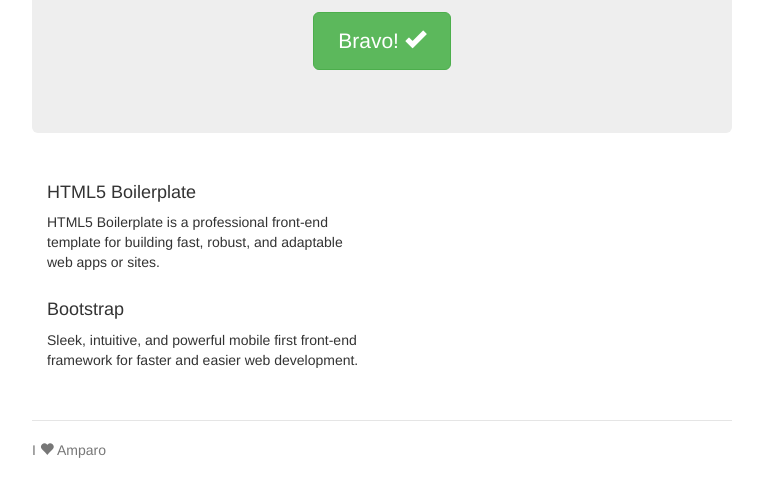
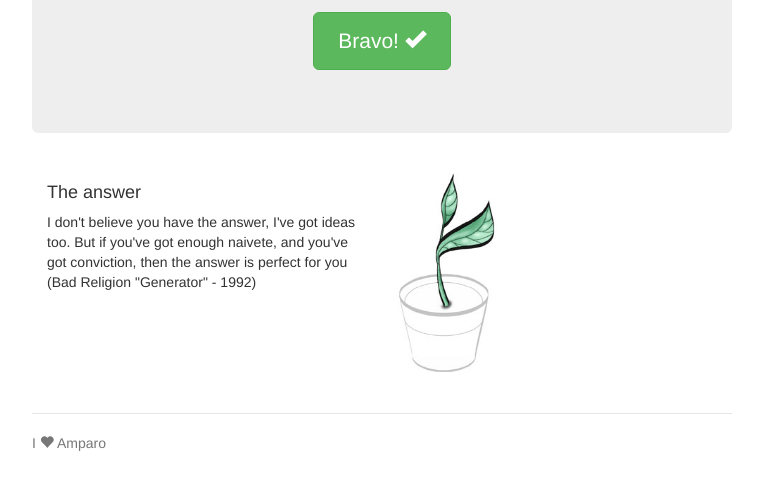
Before and after one commit to jbbarquero/malsolo, a website: page app/index.html in a window 1280 px wide. Shown: the part 290-784 px from the top of the page, without its empty margins (258-1021 px from the left). Drawn offline with nearby package versions, Linux system fonts and the light colour scheme; files that its build step writes are made by us from their sources.

Commit message:
MALSOLO-0002: site updated: see http://malsolo.com/ and http://malsolo.com/blog4java/

```diff
--- a/app/index.html
+++ b/app/index.html
@@ -28,7 +28,7 @@
                     <li class="active"><a href="#">Home</a></li>
                     <li><a href="about.html">About</a></li>
                     <li><a href="contact.html">Contact</a></li>
-                    <li><a href="404.html">Blog</a></li>
+                    <li><a href="/blog4java/">Blog</a></li>
                 </ul>
                 <h3 class="text-muted">malsolo</h3>
             </div>
@@ -41,15 +41,13 @@
 
             <div class="row marketing">
                 <div class="col-lg-6">
-                    <h4>HTML5 Boilerplate</h4>
-                    <p>HTML5 Boilerplate is a professional front-end template for building fast, robust, and adaptable web apps or sites.</p>
+                    <h4>The answer</h4>
+                    <p>I don't believe you have the answer, I've got ideas too. But if you've got enough naivete, and you've got conviction, then the answer is perfect for you (Bad Religion "Generator" - 1992)</p>
 
 
-
-                    <h4>Bootstrap</h4>
-                    <p>Sleek, intuitive, and powerful mobile first front-end framework for faster and easier web development.</p>
-
-
+                </div>
+                <div class="col-lg-6">
+                    <img class="img-centered" src="images/web_site_lemon_tree.jpg" alt="The lemon tree" width=100 height=200>
                 </div>
             </div>
 
```
Also changed, not shown: app/about.html (+2 -2 lines), app/contact.html (+6 -6 lines), app/_favicon.ico (added), app/_old_favicon.ico (added), app/favicon.ico, app/images/avatar_ico.jpg (added), app/images/web_site_lemon_tree.jpg (added).
